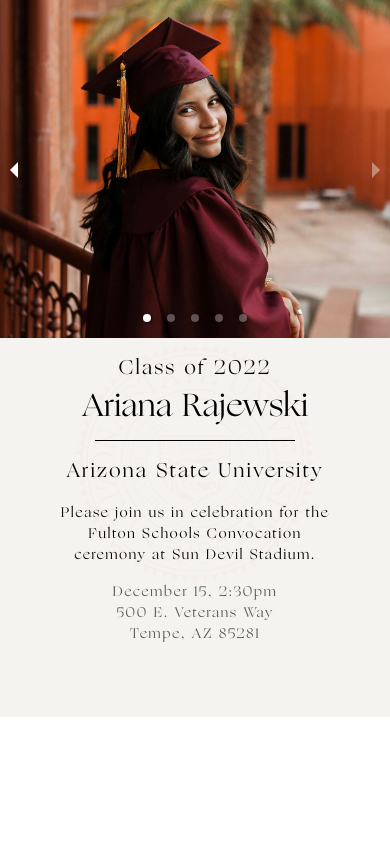
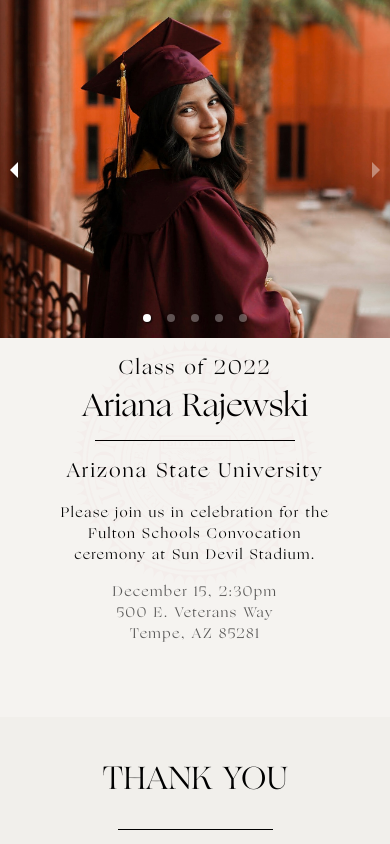
Before and after one commit to arianadaris/grad-announcement, a Next.js app: page / in a window 390 px wide. Shown: the top 844 px of the page. Built offline with nearby package versions, Linux system fonts and the light colour scheme.

Commit message:
Update home dimensions for mobile

```diff
--- a/pages/index.js
+++ b/pages/index.js
@@ -12,9 +12,9 @@
         <link rel="icon" href="/images/favicon.png" />
       </Head>
 
-      <main className="">
+      <main className="bg-blue-200">
         {/* Home Section */}
-        <div className="lg:flex lg:flex-row xs:flex-col h-screen">
+        <div className="lg:flex lg:flex-row xs:flex-col md:h-screen xs:h-full">
           <div className="lg:w-[45%] xs:w-full lg:h-[100vh] xs:h-[40vh]">
             <PhotoCarousel className="h-full" />
           </div>
```
